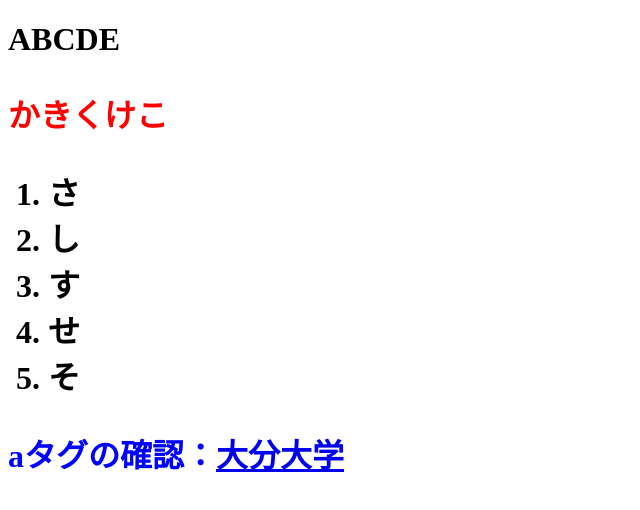
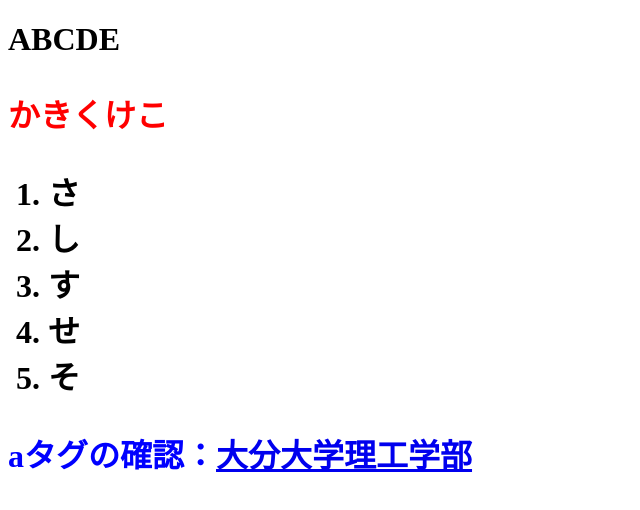
Before and after one commit to HirokiMurakami996/tmp-html, a plain HTML site: page index.html in a window 1280 px wide. Shown: the whole page, without its empty margins (0-640 px from the left). Drawn offline with Linux system fonts and the light colour scheme.

Commit message:
大分大学理工学部にリンクを変更

```diff
--- a/index.html
+++ b/index.html
@@ -13,6 +13,6 @@
             <li>せ</li>
             <li>そ</li>
         </ol>
-        <p style="color: #0000ff;">aタグの確認：<a href="https://www.oita-u.ac.jp/">大分大学</a></p>
+        <p style="color: #0000ff;">aタグの確認：<a href="https://www.st.oita-u.ac.jp/">大分大学理工学部</a></p>
     </body>
 </html>
```
